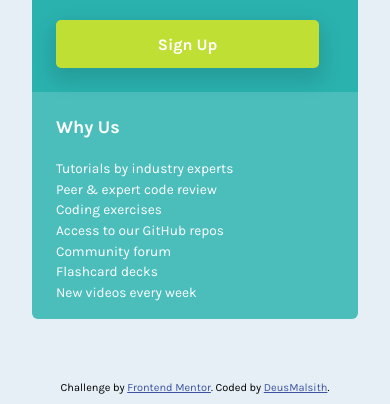
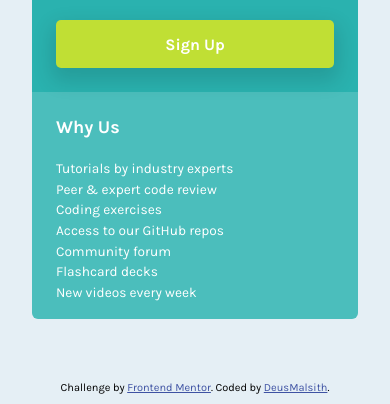
Before and after one commit to DeusMalsith/Frontend-Mentor-single-price-grid-component, a plain HTML site: page index.html in a window 390 px wide. Shown: the part 488-892 px from the top of the page. Drawn offline with Linux system fonts and the light colour scheme.

Commit message:
Optimized button for all sizes

```diff
--- a/css/style.css
+++ b/css/style.css
@@ -41,7 +41,7 @@ button {
   font-size: 1.6rem;
   font-weight: 700;
   font-family: "Karla";
-  width: min(26.3rem, 100%);
+  width: clamp(100%, 26.3rem, 100%);
   height: 4.8rem;
   margin-top: 2.3rem;
   box-shadow: 0px 9px 20px 5px rgb(0 0 0 / 12%);
```
